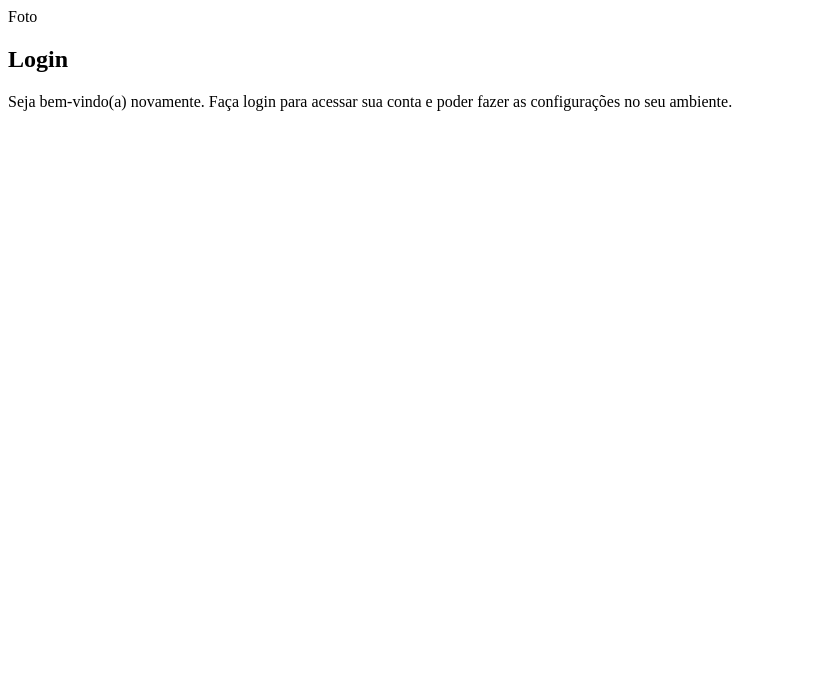
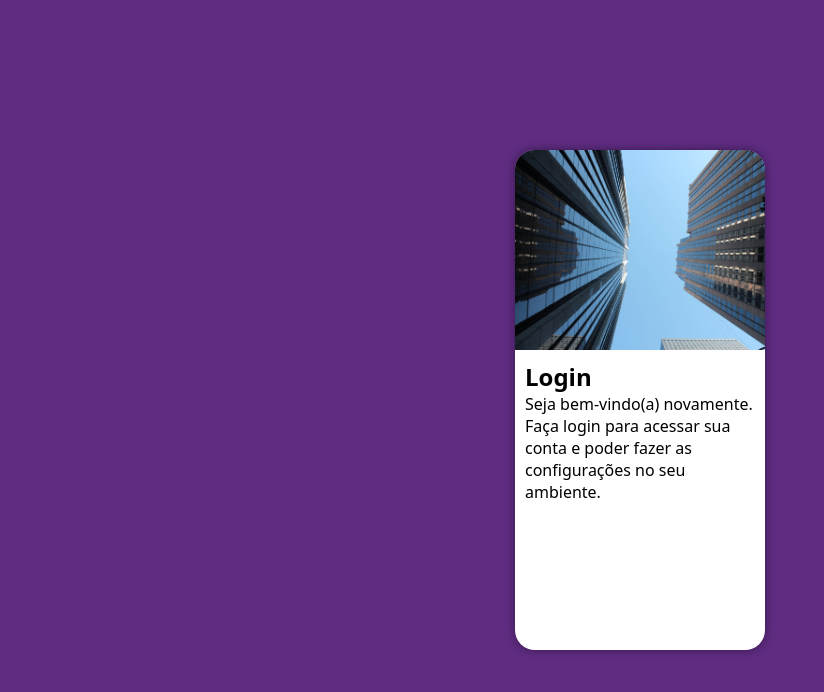
Before and after one commit to fjunior79/projeto-login, a plain HTML site: page index.html in a window 1280 px wide. Shown: the whole page, without its empty margins (0-824 px from the left). Drawn offline with Linux system fonts and the light colour scheme.

Commit message:
atualizei tela de login

```diff
--- a/estilos/style.css
+++ b/estilos/style.css
@@ -5,3 +5,47 @@
     Verde: #49a09d
     Lilás: #5f2c82
 */
+
+* {
+    font-family: system-ui, -apple-system, BlinkMacSystemFont, 'Segoe UI', Roboto, Oxygen, Ubuntu, Cantarell, 'Open Sans', 'Helvetica Neue', sans-serif;
+    padding: 0px;
+    margin: 0px;
+    box-sizing: border-box;
+}
+
+body, html {
+    background-color: #5f2c82;
+    height: 100vh;
+    width: 100vw;
+}
+
+main {
+    position: relative;
+    height: 100vh;
+    width: 100vw;
+}
+
+section#login {
+    position: absolute;
+    top: 50%;
+    left: 50%;
+    transform: translate(-50%, -50%);
+    overflow: hidden;
+    background-color: white;
+    width: 250px;
+    height: 500px;
+    border-radius: 20px;
+    box-shadow: 0px 0px 10px rgba(0, 0, 0, 0.451);
+}
+
+section#login >div#imagem {
+    display: block;
+    background: #5f2c82 url(../imagens/paisagem.jpg) no-repeat;
+    background-size: cover;
+    height: 200px;
+}
+
+section#login > div#formulario {
+    display: block;
+    padding: 10px;
+}
--- a/index.html
+++ b/index.html
@@ -10,7 +10,7 @@
     <main>
         <section id="login">
             <div id="imagem">
-                Foto
+
             </div>
             <div id="formulario">
                 <h1>Login</h1>
```
